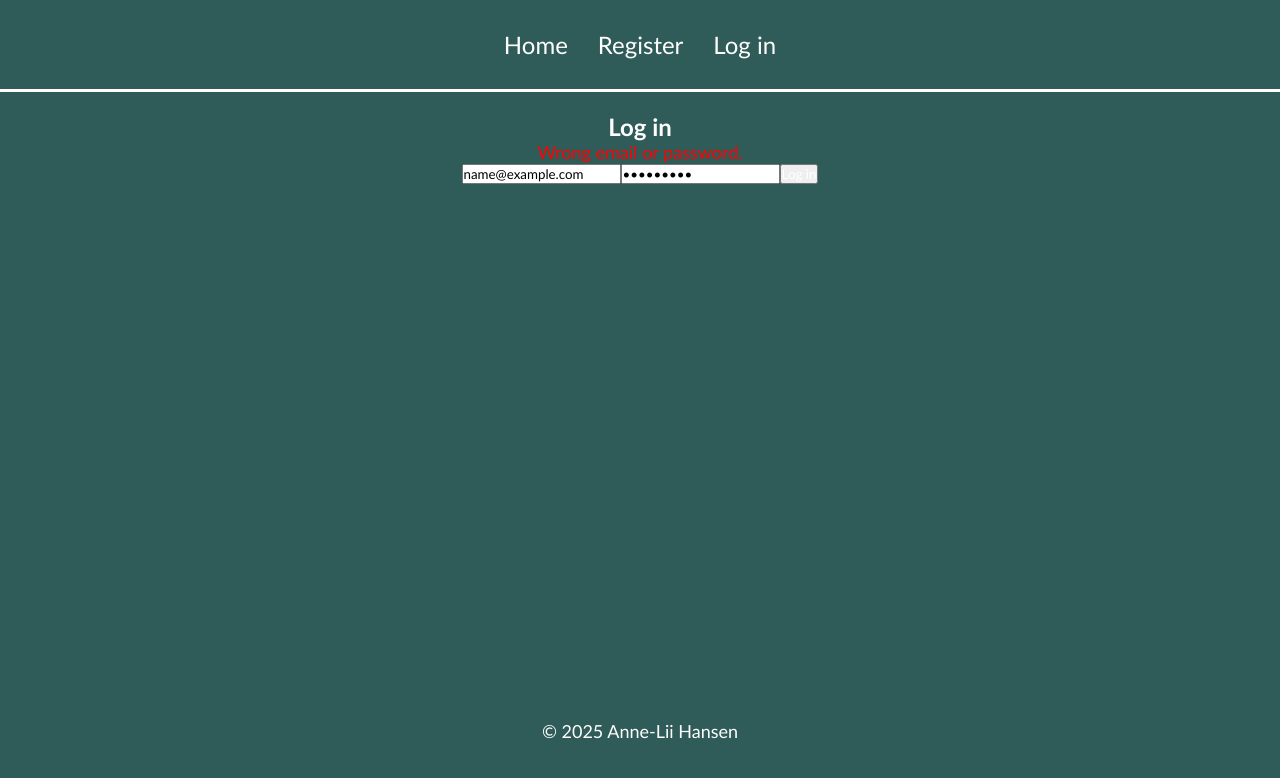
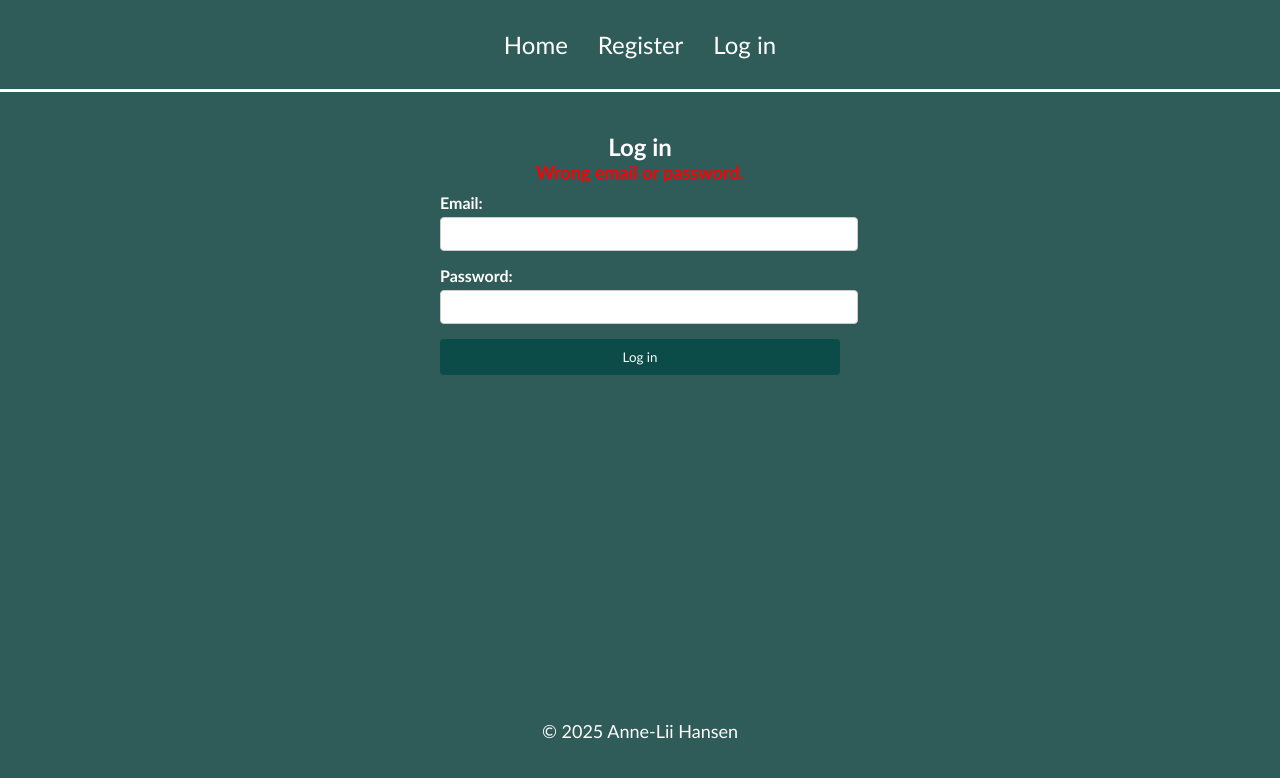
Before and after one commit to Anne-Lii/bookify, a React (Vite) app: page /login in a window 1280 px wide. Both pictures are taken after typing "name@example.com", "Sample123" into the empty fields and a click on the button "Log in". Shown: the top 778 px of the page. Built offline with nearby package versions, Linux system fonts and the light colour scheme; no server answers.

Commit message:
updated the AuthContext state in loginPage to get the right meny when logged in

```diff
--- a/src/pages/LoginPage.css
+++ b/src/pages/LoginPage.css
@@ -1,3 +1,50 @@
-input {
-    color: black;
-}
+.login-container {
+    max-width: 400px;
+    margin: 0 auto;
+    padding: 20px;
+    text-align: center;
+  }
+
+  .form-group {
+    margin-bottom: 15px;
+    text-align: left;
+  }
+
+  .form-group label {
+    display: block;
+    font-weight: bold;
+    margin-bottom: 5px;
+  }
+
+  input {
+    width: 100%;
+    padding: 8px;
+    border: 1px solid #ccc;
+    border-radius: 4px;
+  }
+
+  button {
+    width: 100%;
+    padding: 10px;
+    background-color: #0b4b48;
+    color: white;
+    border: none;
+    border-radius: 4px;
+    cursor: pointer;
+  }
+
+  button:disabled {
+    background-color: #ccc;
+  }
+
+  .loading-text {
+    color: blue;
+    font-weight: bold;
+    margin-bottom: 10px;
+  }
+
+  .error-text {
+    color: red;
+    font-weight: bold;
+    margin-bottom: 10px;
+  }
--- a/src/pages/LoginPage.tsx
+++ b/src/pages/LoginPage.tsx
@@ -1,11 +1,13 @@
 import './LoginPage.css';
 
-import { useState } from "react";
+import { useContext, useState } from "react";
 import { useNavigate } from "react-router-dom";
 import axios from "axios";
+import { AuthContext } from '../context/AuthContext';
 
 const LoginPage = () => {
   const navigate = useNavigate();
+  const auth = useContext(AuthContext); // Get AuthContext
   const [email, setEmail] = useState("");
   const [password, setPassword] = useState("");
   const [error, setError] = useState<string | null>(null);
@@ -23,7 +25,9 @@ const LoginPage = () => {
       });
 
       if (response.status === 200) {
-        localStorage.setItem("token", response.data.token);
+        const token = response.data.token;
+        localStorage.setItem("token", token);
+        auth?.login(token); //Update AuthContext state
         navigate("/");
       }
     } catch (err: any) {
@@ -34,27 +38,45 @@ const LoginPage = () => {
   };
 
   return (
-    <div>
+    <div className="login-container">
       <h2>Log in</h2>
-      {error && <p style={{ color: "red" }}>{error}</p>}
+
+      {/* Loading message with better visibility */}
+      {loading && <p className="loading-text">Loading...</p>}
+
+      {/* Error message */}
+      {error && <p className="error-text">{error}</p>}
+
       <form onSubmit={handleLogin}>
+        <div className="form-group">
+          <label htmlFor="email">Email:</label>
           <input
+            id="email"
+            name="email"
             type="email"
-          placeholder="Email"
+            placeholder="Enter your email"
+            autoComplete="email"
             value={email}
             onChange={(e) => setEmail(e.target.value)}
             required
           />
+        </div>
+
+        <div className="form-group">
+          <label htmlFor="password">Password:</label>
           <input
+            id="password"
+            name="password"
             type="password"
-          placeholder="Password"
+            placeholder="Enter your password"
+            autoComplete="current-password"
             value={password}
             onChange={(e) => setPassword(e.target.value)}
             required
           />
-        <button type="submit" disabled={loading}>
-          {loading ? "Logging in..." : "Log in"}
-        </button>
+        </div>
+
+        <button type="submit" disabled={loading}>Log in</button>
       </form>
     </div>
   );
--- /dev/null
+++ b/src/pages/MyPagesPage.tsx
@@ -0,0 +1,23 @@
+import { useContext } from "react";
+import { AuthContext } from "../context/AuthContext";
+
+const MyPagesPage = () => {
+  const auth = useContext(AuthContext);
+
+  if (!auth?.isLoggedIn) {
+    return <p>You need to be logged in to see this page.</p>;
+  }
+
+  return (
+    <div>
+      <h1>My pages</h1>
+
+      <p>Here are all your reviews on books.</p>
+      <ul>
+
+      </ul>
+    </div>
+  );
+};
+
+export default MyPagesPage;
--- a/src/routing.tsx
+++ b/src/routing.tsx
@@ -6,6 +6,8 @@ import Layout from './components/Layout';
 import DetailsPage from './pages/DetailsPage';
 import SearchResultPage from './pages/SearchResultPage';
 import RegisterPage from './pages/RegisterPage';
+import MyPagesPage from './pages/MypagesPage';
+
 
 const router = createBrowserRouter([
     {
@@ -17,7 +19,8 @@ const router = createBrowserRouter([
             {path: '/login', element: <LoginPage/>},
             {path: '/register', element: <RegisterPage/>},
             {path: '/search', element: <SearchResultPage/>},
-            {path: '/book/:id', element: <DetailsPage/>}//to show details on a book
+            {path: '/book/:id', element: <DetailsPage/>},//to show details on a book
+            { path: '/my-pages', element: <MyPagesPage /> }
 
 
         ]
```
Lines whose indentation alone changed are shown as unchanged.
